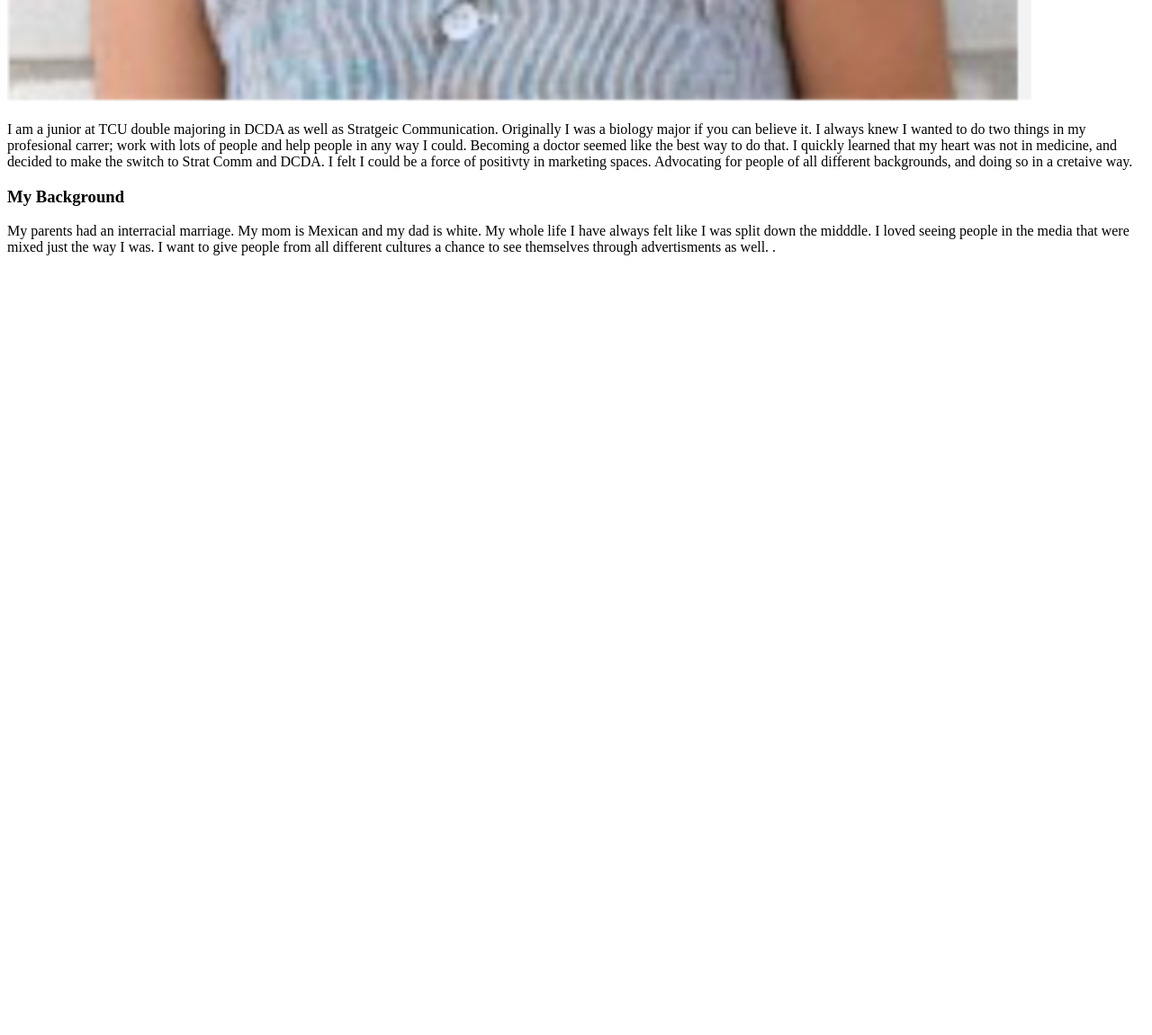
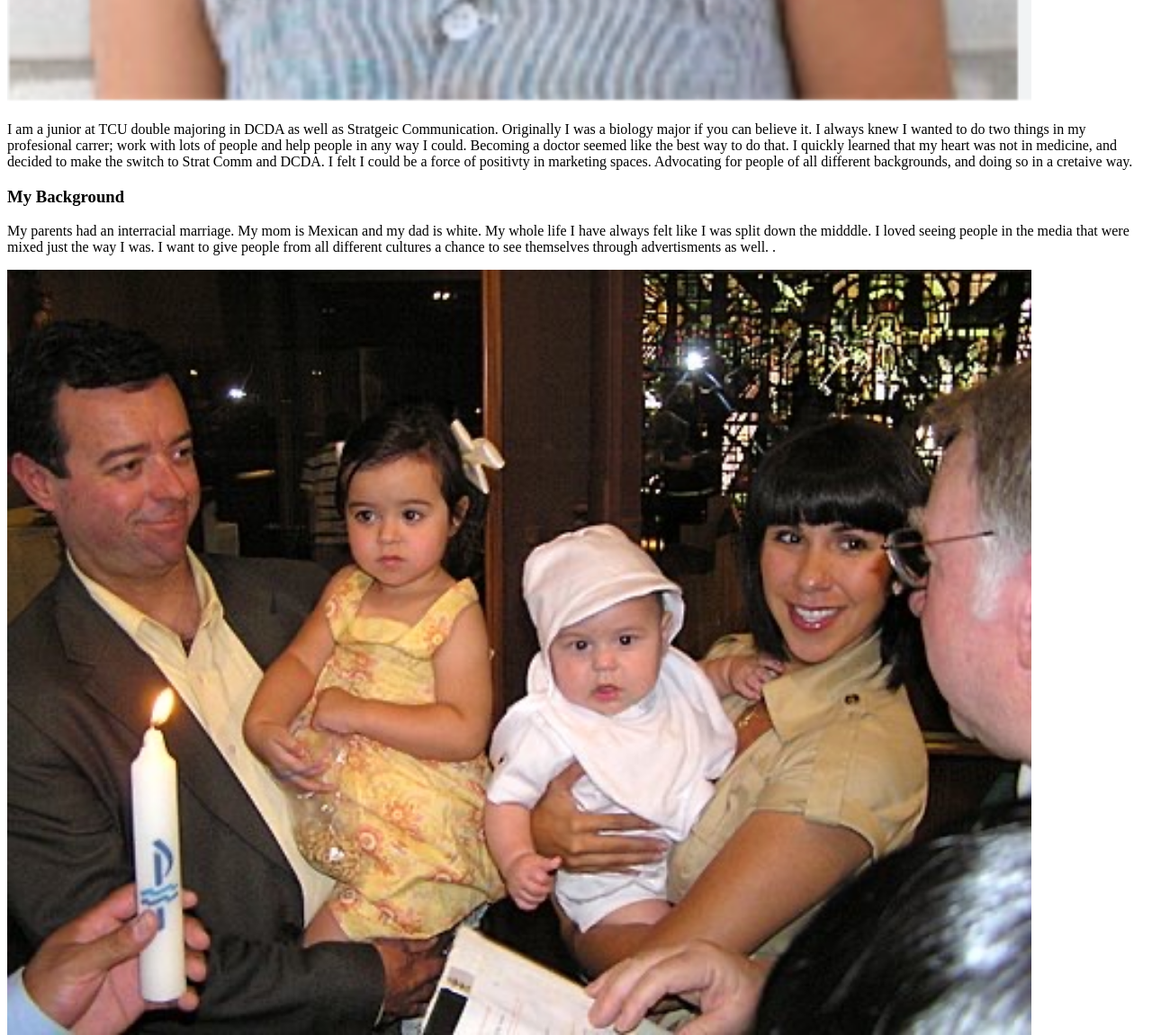
Before and after one commit to gianna-gatson/writ40363-protfolio, a plain HTML site: page about.html in a window 1280 px wide. Shown: the part 1143-2294 px from the top of the page at 90% size. Before the commit the page ends 1443 px from the top, so only its background shows below. Drawn offline with Linux system fonts and the light colour scheme; files whose address does not match are found by name.

Commit message:
image of family
Added family picture underneath the background section

```diff
--- a/about.html
+++ b/about.html
@@ -30,7 +30,8 @@
 </header>
 
 <p>My parents had an interracial marriage. My mom is Mexican and my dad is white. My whole life I have always felt like I was split down the midddle. I loved seeing people in the media that were mixed just the way I was. I want to give people from all different cultures a chance to see themselves through advertisments as well. . </p>
-
+<!-- image of my family -->
+<img src="/Users/giannagatson/Documents/GitHub/writ40363-protfolio/images/P1010055.JPG" width="90%">
     </section>
     </main>
 
```
Also changed, not shown: images/P1010055.JPG (added).
